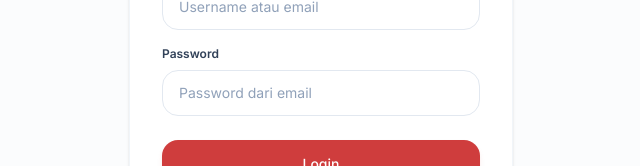
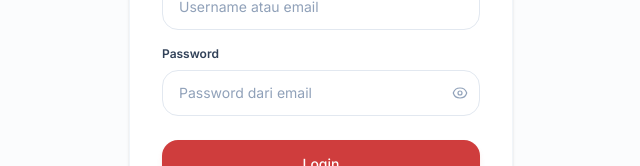
Before and after one commit to hikoo17/NihonAccess, a Vue app in the folder NihonAccess/: page /login in a window 1280 px wide. Shown: the part 380-546 px from the top of the page, without its empty margins (319-959 px from the left). Built offline with nearby package versions, Linux system fonts and the light colour scheme; no server answers; what vue3-apexcharts would draw is missing.

Commit message:
Nambahin show password di login

```diff
--- a/NihonAccess/src/views/auth/Login.vue
+++ b/NihonAccess/src/views/auth/Login.vue
@@ -21,9 +21,7 @@
 
         <!-- Judul & Deskripsi -->
         <div class="mb-6 text-center">
-          <h1
-            class="font-extrabold tracking-tight text-slate-800 sm:text-2xl"
-          >
+          <h1 class="font-extrabold tracking-tight text-slate-800 sm:text-2xl">
             Silakan Masuk
           </h1>
           <p class="mt-2 text-xs leading-relaxed text-slate-500">
@@ -72,14 +70,63 @@
 
           <div class="space-y-1.5">
             <Label class="text-xs font-semibold text-slate-700">Password</Label>
+            <div class="relative">
               <Input
                 v-model="form.password"
-              type="password"
+                :type="showPassword ? 'text' : 'password'"
                 required
                 placeholder="Password dari email"
                 :disabled="isLoading"
-              class="w-full text-sm"
+                class="w-full text-sm pr-10"
               />
+              <button
+                type="button"
+                @click="showPassword = !showPassword"
+                tabindex="-1"
+                class="absolute inset-y-0 right-0 flex items-center pr-3 text-slate-400 hover:text-slate-600 transition-colors"
+                :aria-label="
+                  showPassword ? 'Sembunyikan password' : 'Tampilkan password'
+                "
+              >
+                <!-- Ikon mata (password tersembunyi) -->
+                <svg
+                  v-if="!showPassword"
+                  xmlns="http://www.w3.org/2000/svg"
+                  fill="none"
+                  viewBox="0 0 24 24"
+                  stroke-width="1.8"
+                  stroke="currentColor"
+                  class="h-4 w-4"
+                >
+                  <path
+                    stroke-linecap="round"
+                    stroke-linejoin="round"
+                    d="M2.036 12.322a1.012 1.012 0 0 1 0-.639C3.423 7.51 7.36 4.5 12 4.5c4.638 0 8.573 3.007 9.963 7.178.07.207.07.431 0 .639C20.577 16.49 16.64 19.5 12 19.5c-4.638 0-8.573-3.007-9.963-7.178Z"
+                  />
+                  <path
+                    stroke-linecap="round"
+                    stroke-linejoin="round"
+                    d="M15 12a3 3 0 1 1-6 0 3 3 0 0 1 6 0Z"
+                  />
+                </svg>
+                <!-- Ikon mata coret (password terlihat) -->
+                <svg
+                  v-else
+                  xmlns="http://www.w3.org/2000/svg"
+                  fill="none"
+                  viewBox="0 0 24 24"
+                  stroke-width="1.8"
+                  stroke="currentColor"
+                  class="h-4 w-4"
+                >
+                  <path
+                    stroke-linecap="round"
+                    stroke-linejoin="round"
+                    d="M3.98 8.223A10.477 10.477 0 0 0 1.934 12C3.226 16.338 7.244 19.5 12 19.5c.993 0 1.953-.138 2.863-.395M6.228 6.228A10.451 10.451 0 0 1 12 4.5c4.756 0 8.773 3.162 10.065 7.498a10.522 10.522 0 0 1-4.293 5.774M6.228 6.228 19.5 19.5M6.228 6.228 3 3"
+                  />
+                </svg>
+              </button>
+            </div>
           </div>
 
           <Button
@@ -133,6 +180,8 @@ const apiBaseUrl = import.meta.env.VITE_API_BASE_URL || "http://localhost:8000";
 const router = useRouter();
 const isLoading = ref(false);
 const errorMessage = ref("");
+const showPassword = ref(false);   // ← tambahkan ini
+
 
 const form = ref({
   username: "",
```
Lines whose indentation alone changed are shown as unchanged.
